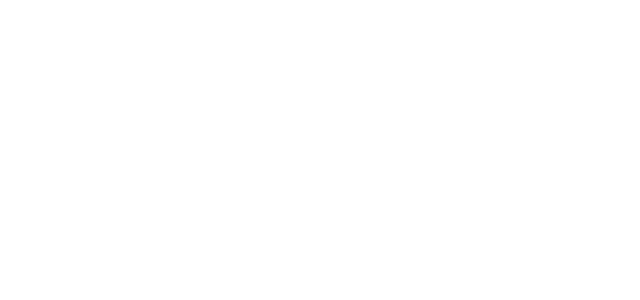
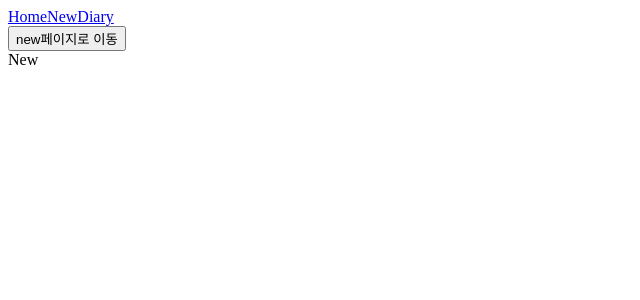
Before and after one commit to 6suhyeon/react-study, a React (Vite) app in the folder react-javaScript 기초/section13/: page /new in a window 1280 px wide. Shown: the top 300 px of the page, without its empty margins (0-640 px from the left). Built offline with nearby package versions, Linux system fonts and the light colour scheme.

Commit message:
feat : 페이지 라우팅

```diff
--- a/react-javaScript 기초/section13/src/App.jsx
+++ b/react-javaScript 기초/section13/src/App.jsx
@@ -1,7 +1,36 @@
 import "./App.css";
+import { Routes, Route, Link, useNavigate } from "react-router-dom";
+import Diary from "./pages/Diary";
+import Home from "./pages/Home";
+import New from "./pages/New";
+import NotFound from "./pages/NotFound";
 
+// 1. "/" : 모든 일기를 조회하는 Home 페이지
+// 2. "/new" : 새로운 일기를 생성하는 New 페이지
+// 3. "/diary" : 일기를 상세히 조회하는 New 페이지
 function App() {
-  return <></>;
+  const nav = useNavigate();
+
+  const onClickButton = () => {
+    nav("/new");
+  };
+
+  return (
+    <>
+      <div>
+        <Link to={"/"}>Home</Link>
+        <Link to={"/new"}>New</Link>
+        <Link to={"/diary"}>Diary</Link>
+      </div>
+      <button onClick={onClickButton}>new페이지로 이동</button>
+      <Routes>
+        <Route path="/" element={<Home />} />
+        <Route path="/new" element={<New />} />
+        <Route path="/diary/:id" element={<Diary />} />
+        <Route path="*" element={<NotFound />} />
+      </Routes>
+    </>
+  );
 }
 
 export default App;
--- /dev/null
+++ b/react-javaScript 기초/section13/src/pages/Diary.jsx
@@ -0,0 +1,10 @@
+import { useParams } from "react-router-dom";
+
+const Diary = () => {
+  const params = useParams();
+  console.log(params);
+
+  return <div>Diary</div>;
+};
+
+export default Diary;
--- /dev/null
+++ b/react-javaScript 기초/section13/src/pages/Home.jsx
@@ -0,0 +1,5 @@
+const Home = () => {
+  return <div>Home</div>;
+};
+
+export default Home;
--- /dev/null
+++ b/react-javaScript 기초/section13/src/pages/New.jsx
@@ -0,0 +1,5 @@
+const New = () => {
+  return <div>New</div>;
+};
+
+export default New;
--- /dev/null
+++ b/react-javaScript 기초/section13/src/pages/NotFound.jsx
@@ -0,0 +1,5 @@
+const NotFound = () => {
+  return <div>잘못된 페이지입니다.</div>;
+};
+
+export default NotFound;
```
